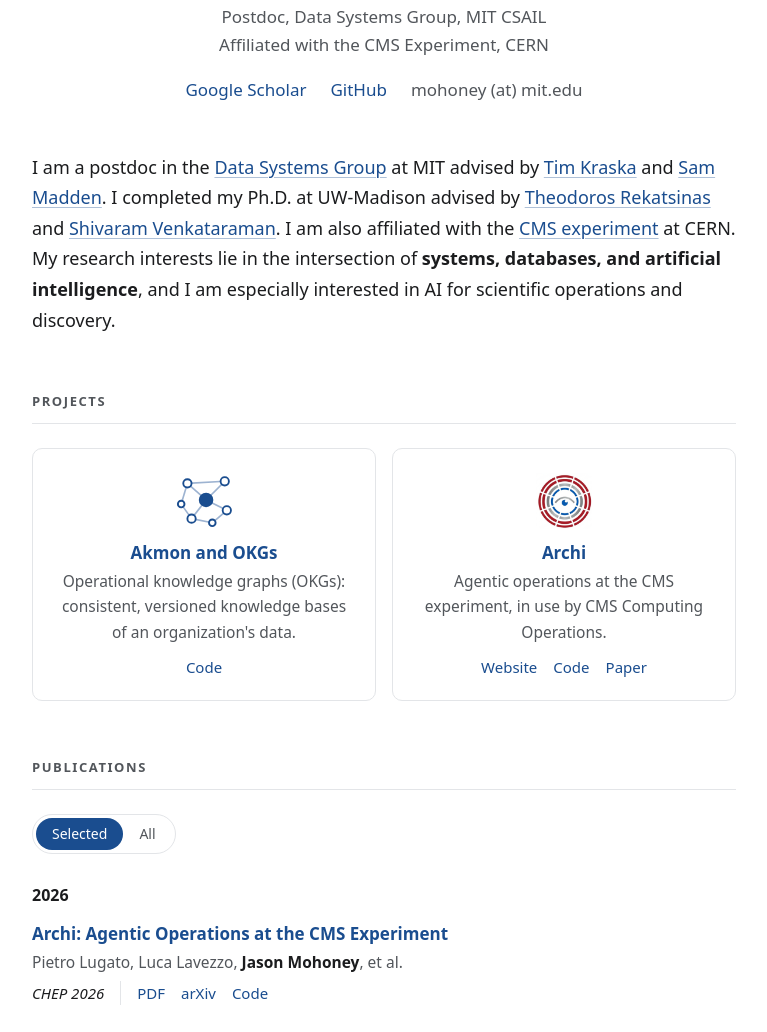
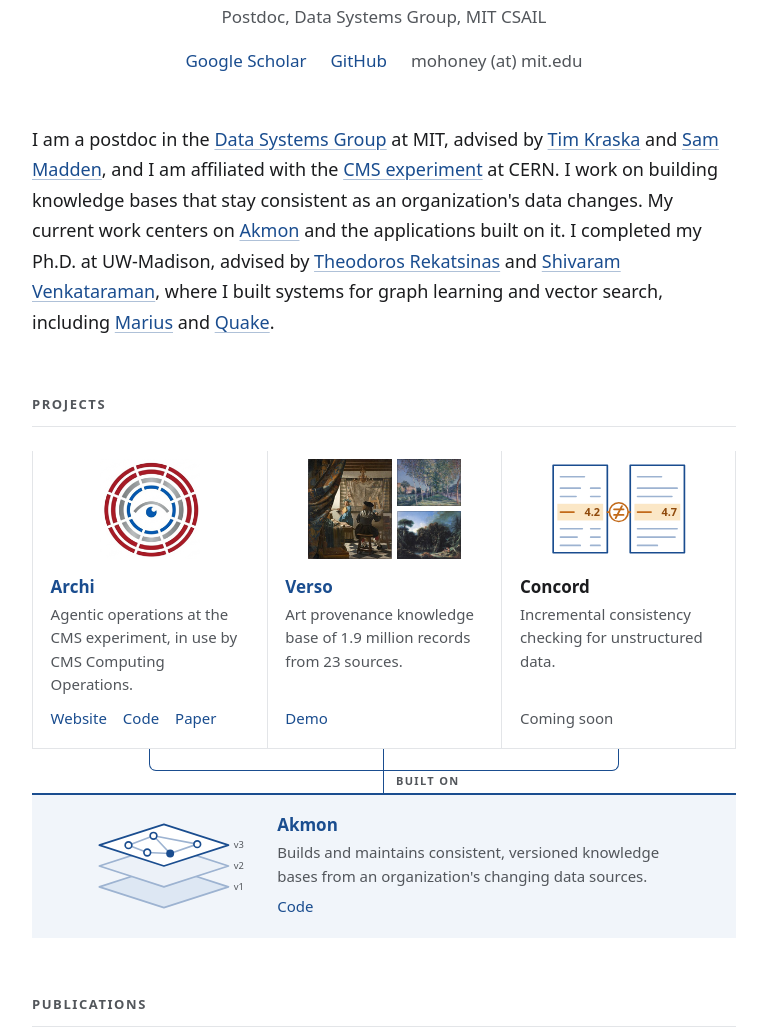
Before and after one commit to JasonMoho/JasonMoho.github.io, a plain HTML site: page index.html in a window 1280 px wide. Shown: the part 138-1170 px from the top of the page, without its empty margins (256-1023 px from the left). Drawn offline with Linux system fonts and the light colour scheme.

Commit message:
Redraw projects as a stack on Akmon; add Verso and Concord
Replace the two project cards with Archi, Verso and Concord standing on an Akmon slab, joined by a "Built on" bracket. Rewrite the preamble around consistent knowledge bases and Akmon, and drop the CMS line from the header.

Co-Authored-By: Claude Fable 5.2 <noreply@anthropic.com>

```diff
--- a/index.html
+++ b/index.html
@@ -104,15 +104,58 @@
   .venue:not(:last-child) { padding-right: 1rem; border-right: 1px solid var(--line); }
   .meta a { font-weight: 500; }
 
-  .projects { display: grid; grid-template-columns: repeat(auto-fit, minmax(17rem, 1fr)); gap: 1rem; }
-  .project { display: flex; flex-direction: column; align-items: center; text-align: center; gap: 0.75rem; padding: 1.5rem 1.5rem 1.25rem; border: 1px solid var(--line); border-radius: 10px; transition: border-color 0.15s, box-shadow 0.15s; }
-  .project:hover { border-color: #c5d2e3; box-shadow: 0 2px 10px rgba(26, 77, 143, 0.07); }
-  .project-art { flex: none; width: 3.5rem; height: 3.5rem; }
-  /* The body fills the card's height so each card's links sit on the same line. */
-  .project-body { min-width: 0; flex: 1; display: flex; flex-direction: column; align-items: center; }
-  .project-name { font-size: 1.0625rem; font-weight: 600; line-height: 1.45; margin: 0 0 0.2rem; }
-  .project-desc { color: var(--muted); font-size: 0.96875rem; line-height: 1.65; margin: 0 0 0.6rem; }
-  .project .meta { margin-top: auto; justify-content: center; }
+  /* A stack diagram: three projects stand on the Akmon slab. Akmon comes first in the
+     markup and is drawn last, so screen readers meet the foundation first. */
+  .stack { display: flex; flex-direction: column-reverse; --art-h: 6.25rem; }
+  .stack-apps { display: grid; grid-template-columns: repeat(3, 1fr); border-bottom: 1px solid var(--line); }
+  /* A bracket gathers the three projects into one line that runs down into Akmon. */
+  .built-on { position: relative; height: 2.75rem; }
+  .built-on::before { content: ""; position: absolute; left: 16.667%; right: 16.667%; top: 0; height: 50%; border: 1.5px solid var(--accent); border-top: 0; border-radius: 0 0 7px 7px; }
+  .built-on::after { content: ""; position: absolute; left: calc(50% - 0.75px); top: 0; bottom: 0; border-left: 1.5px solid var(--accent); }
+  .built-on span { position: absolute; left: calc(50% + 0.75rem); bottom: 0.2rem; font-size: 0.6875rem; font-weight: 600; letter-spacing: 0.12em; text-transform: uppercase; color: var(--muted); }
+  .app { display: flex; flex-direction: column; padding: 0.5rem 1.1rem 1.1rem; border-left: 1px solid var(--line); }
+  .app:last-child { border-right: 1px solid var(--line); }
+  .app-art { display: flex; justify-content: center; align-items: center; height: var(--art-h); margin-bottom: 1rem; }
+  .app-art > img, .app-art > svg { display: block; height: 100%; width: auto; }
+  /* Verso shows three paintings hung together: one tall, two wide. */
+  .hang { display: flex; gap: 5px; height: 100%; }
+  .hang-col { display: flex; flex-direction: column; gap: 5px; }
+  .hang img { display: block; width: auto; outline: 1px solid rgba(27, 28, 30, 0.2); outline-offset: -1px; }
+  .hang > img { height: var(--art-h); }
+  .hang-col img { height: calc((var(--art-h) - 5px) / 2); }
+  .app-body { flex: 1; display: flex; flex-direction: column; min-width: 0; }
+  /* Line drawings share one pen: blue outlines, white fills, amber for the thing being flagged. */
+  .art { fill: none; stroke-width: 1.6; stroke-linecap: round; stroke-linejoin: round; }
+  .ink { stroke: var(--accent); }
+  .soft { stroke: #9db3d1; }
+  .flag { stroke: #c26a1a; }
+  .paper { fill: #fff; }
+  .dot { fill: var(--accent); stroke: none; }
+  .flag-dot { fill: #c26a1a; stroke: none; }
+  .tint-row { fill: #fbe7c6; stroke: none; }
+  .plate-1 { fill: #dde7f3; } .plate-2 { fill: #ecf1f8; }
+  .art text.num { fill: #8f4a0c; font-weight: 700; font-size: 10.5px; }
+  .art text { fill: var(--muted); stroke: none; font: 500 9px system-ui, -apple-system, "Segoe UI", Roboto, sans-serif; }
+  .stack-base { display: flex; align-items: center; justify-content: center; gap: 1.75rem; background: #f1f5fa; border-top: 2px solid var(--accent); padding: 1.1rem 1.25rem 1.2rem; }
+  .base-art { flex: none; height: var(--art-h); }
+  .base-art svg { display: block; height: 100%; width: auto; }
+  .proj-name { font-size: 1.0625rem; font-weight: 600; line-height: 1.45; margin: 0; }
+  .proj-desc { color: var(--muted); font-size: 0.9375rem; line-height: 1.55; margin: 0.25rem 0 0.6rem; }
+  .stack-base .proj-desc { max-width: 25rem; margin-bottom: 0.4rem; }
+  .stack .meta { margin-top: auto; }
+  .stack .soon { color: var(--muted); }
+  @media (max-width: 40rem) {
+    /* On a phone the three projects pile up, picture beside text, still resting on Akmon. */
+    .stack { --art-h: 4rem; }
+    .stack-apps { grid-template-columns: 1fr; }
+    .built-on { height: 2.25rem; }
+    .built-on::before { display: none; }
+    .app { flex-direction: row; align-items: center; gap: 1rem; padding: 1rem; border-right: 1px solid var(--line); border-top: 1px solid var(--line); }
+    .app-art { flex: none; width: 6.25rem; margin: 0; }
+    .stack-base { justify-content: flex-start; gap: 1rem; padding: 1rem; border-left: 1px solid transparent; border-right: 1px solid transparent; }
+    .base-art { width: 6.25rem; height: auto; }
+    .base-art svg { width: 100%; height: auto; }
+  }
 
   .pub-filter { display: inline-flex; margin: 0 0 1.75rem; padding: 3px; border: 1px solid var(--line); border-radius: 999px; }
   .pub-filter button { font: inherit; font-size: 0.875rem; font-weight: 500; color: var(--muted); background: none; border: 0; border-radius: 999px; padding: 0.3rem 1rem; cursor: pointer; }
@@ -133,7 +176,7 @@
     .page { padding: 0; max-width: none; }
     .pub-filter { display: none !important; }
     .show-selected .pub, .show-selected .pub-year { display: block !important; }
-    .project { break-inside: avoid; box-shadow: none; }
+    .stack { break-inside: avoid; }
     .pub, .row { break-inside: avoid; }
     h2 { break-after: avoid; }
   }
@@ -155,7 +198,7 @@
 <div class="page">
   <header>
     <h1>Jason Mohoney</h1>
-    <p class="role">Postdoc, Data Systems Group, MIT CSAIL<br>Affiliated with the CMS Experiment, CERN</p>
+    <p class="role">Postdoc, Data Systems Group, MIT CSAIL</p>
     <ul class="links">
       <li><a href="https://scholar.google.com/citations?user=MT0bFLcAAAAJ&amp;hl=en">Google Scholar</a></li>
       <li><a href="https://github.com/JasonMoho">GitHub</a></li>
@@ -163,38 +206,37 @@
     </ul>
   </header>
   <main>
-    <p class="bio">I am a postdoc in the <a href="https://dsg.csail.mit.edu/">Data Systems Group</a> at MIT advised by <a href="https://people.csail.mit.edu/kraska/">Tim Kraska</a> and <a href="https://people.csail.mit.edu/madden/">Sam Madden</a>. I completed my Ph.D. at UW-Madison advised by <a href="https://thodrek.github.io">Theodoros Rekatsinas</a> and <a href="https://shivaram.org">Shivaram Venkataraman</a>. I am also affiliated with the <a href="https://cms.cern/">CMS experiment</a> at CERN. My research interests lie in the intersection of <b>systems, databases, and artificial intelligence</b>, and I am especially interested in AI for scientific operations and discovery.</p>
+    <p class="bio">I am a postdoc in the <a href="https://dsg.csail.mit.edu/">Data Systems Group</a> at MIT, advised by <a href="https://people.csail.mit.edu/kraska/">Tim Kraska</a> and <a href="https://people.csail.mit.edu/madden/">Sam Madden</a>, and I am affiliated with the <a href="https://cms.cern/">CMS experiment</a> at CERN. I work on building knowledge bases that stay consistent as an organization's data changes. My current work centers on <a href="https://github.com/mitdbg/akmon">Akmon</a> and the applications built on it. I completed my Ph.D. at UW-Madison, advised by <a href="https://thodrek.github.io">Theodoros Rekatsinas</a> and <a href="https://shivaram.org">Shivaram Venkataraman</a>, where I built systems for graph learning and vector search, including <a href="https://github.com/marius-team/marius">Marius</a> and <a href="https://github.com/marius-team/quake">Quake</a>.</p>
 
     <section id="projects">
       <h2>Projects</h2>
-      <ul class="projects">
-        <li class="project">
-          <!-- A small knowledge graph: one highlighted node linked to the rest. -->
-          <svg class="project-art" viewBox="3 6 54 54" aria-hidden="true">
-            <g stroke="#9db3d1" stroke-width="1.6">
-              <line x1="32" y1="32" x2="14" y2="16"/><line x1="32" y1="32" x2="50" y2="14"/>
-              <line x1="32" y1="32" x2="52" y2="42"/><line x1="32" y1="32" x2="18" y2="50"/>
-              <line x1="14" y1="16" x2="50" y2="14"/><line x1="52" y1="42" x2="38" y2="54"/>
-              <line x1="18" y1="50" x2="38" y2="54"/><line x1="14" y1="16" x2="8" y2="36"/>
-              <line x1="8" y1="36" x2="18" y2="50"/>
-            </g>
-            <g fill="#ffffff" stroke="#1a4d8f" stroke-width="1.8">
-              <circle cx="14" cy="16" r="4"/><circle cx="50" cy="14" r="4"/><circle cx="52" cy="42" r="4"/>
-              <circle cx="18" cy="50" r="4"/><circle cx="38" cy="54" r="3.2"/><circle cx="8" cy="36" r="3.2"/>
-            </g>
-            <circle cx="32" cy="32" r="7" fill="#1a4d8f"/>
+      <div class="stack">
+        <div class="stack-base">
+          <!-- Graph versions stacked like strata: each publish adds a complete new layer and leaves the old ones intact. -->
+          <div class="base-art">
+            <svg class="art" viewBox="0 0 152 96" aria-hidden="true">
+              <path class="soft plate-1" d="M8 68 70 48 132 68 70 88Z"/>
+              <path class="soft plate-2" d="M8 48 70 28 132 48 70 68Z"/>
+              <path class="ink paper" d="M8 28 70 8 132 28 70 48Z"/>
+              <path class="soft" d="M36 28 60 19M60 19 102 27M60 19 76 36M76 36 102 27M36 28 54 35M54 35 76 36"/>
+              <g class="ink paper"><circle cx="36" cy="28" r="3.2"/><circle cx="60" cy="19" r="3.2"/><circle cx="102" cy="27" r="3.2"/><circle cx="54" cy="35" r="3.2"/></g>
+              <circle class="dot" cx="76" cy="36" r="3.8"/>
+              <text x="137" y="31">v3</text><text x="137" y="51">v2</text><text x="137" y="71">v1</text>
             </svg>
-          <div class="project-body">
-            <h3 class="project-name"><a href="https://github.com/mitdbg/akmon">Akmon and OKGs</a></h3>
-            <p class="project-desc">Operational knowledge graphs (OKGs): consistent, versioned knowledge bases of an organization's data.</p>
+          </div>
+          <div class="stack-base-text">
+            <h3 class="proj-name"><a href="https://github.com/mitdbg/akmon">Akmon</a></h3>
+            <p class="proj-desc">Builds and maintains consistent, versioned knowledge bases from an organization's changing data sources.</p>
             <div class="meta"><a href="https://github.com/mitdbg/akmon">Code</a></div>
           </div>
-        </li>
-        <li class="project">
-          <img class="project-art" src="images/archi.png" alt="" width="64" height="64">
-          <div class="project-body">
-            <h3 class="project-name"><a href="https://archi-physics.github.io/archi/">Archi</a></h3>
-            <p class="project-desc">Agentic operations at the CMS experiment, in use by CMS Computing Operations.</p>
+        </div>
+        <div class="built-on" aria-hidden="true"><span>Built on</span></div>
+        <ul class="stack-apps" aria-label="Built on Akmon">
+          <li class="app">
+            <div class="app-art"><img src="images/archi.png" alt="" width="192" height="192"></div>
+            <div class="app-body">
+              <h3 class="proj-name"><a href="https://archi-physics.github.io/archi/">Archi</a></h3>
+              <p class="proj-desc">Agentic operations at the CMS experiment, in use by CMS Computing Operations.</p>
               <div class="meta">
                 <a href="https://archi-physics.github.io/archi/">Website</a>
                 <a href="https://github.com/archi-physics/archi">Code</a>
@@ -202,7 +244,49 @@
               </div>
             </div>
           </li>
+          <li class="app">
+            <!-- Three works whose records Verso holds. Public-domain reproductions from Wikimedia Commons. -->
+            <div class="app-art">
+              <div class="hang">
+                <img src="images/verso-vermeer.jpg" width="330" height="392" alt="Johannes Vermeer, The Art of Painting">
+                <div class="hang-col">
+                  <img src="images/verso-sisley.jpg" width="330" height="246" alt="Alfred Sisley, Avenue of Poplars near Moret-sur-Loing">
+                  <img src="images/verso-boucher.jpg" width="330" height="251" alt="François Boucher, The Forest">
+                </div>
+              </div>
+            </div>
+            <div class="app-body">
+              <h3 class="proj-name"><a href="https://almagest.128-52-138-205.sslip.io/provenance">Verso</a></h3>
+              <p class="proj-desc">Art provenance knowledge base of 1.9 million records from 23 sources.</p>
+              <div class="meta"><a href="https://almagest.128-52-138-205.sslip.io/provenance">Demo</a></div>
+            </div>
+          </li>
+          <li class="app">
+            <!-- Two documents state the same figure differently: a table on the left, a report on the right, and a "not equal" mark between them. -->
+            <div class="app-art">
+              <svg class="art" viewBox="0 0 134 96" aria-hidden="true">
+                <rect class="ink paper" x="4" y="6" width="52" height="84"/>
+                <rect class="ink paper" x="78" y="6" width="52" height="84"/>
+                <rect class="tint-row" x="8" y="43" width="44" height="16"/>
+                <rect class="tint-row" x="82" y="43" width="44" height="16"/>
+                <path class="soft" d="M11 17H34M11 28H30M40 28H49M11 36H26M40 36H49M11 67H32M40 67H49M11 75H27M40 75H49M11 83H30M40 83H49"/>
+                <path class="soft" d="M85 17H108M85 28H123M85 36H118M85 67H123M85 75H121M85 83H104"/>
+                <path class="flag" d="M11 51H24M85 51H98"/>
+                <text class="num" x="49" y="54.6" text-anchor="end">4.2</text>
+                <text class="num" x="123" y="54.6" text-anchor="end">4.7</text>
+                <path class="flag" d="M56 51H58M76 51H78"/>
+                <circle class="flag paper" cx="67" cy="51" r="9"/>
+                <path class="flag" stroke-width="1.8" d="M62.5 48.3H71.5M62.5 53.7H71.5M70 45.3 64 56.7"/>
+              </svg>
+            </div>
+            <div class="app-body">
+              <h3 class="proj-name">Concord</h3>
+              <p class="proj-desc">Incremental consistency checking for unstructured data.</p>
+              <div class="meta"><span class="soon">Coming soon</span></div>
+            </div>
+          </li>
         </ul>
+      </div>
     </section>
 
     <section id="publications">
@@ -421,7 +505,7 @@
       </ul>
     </section>
   </main>
-  <footer>Last updated October 2026</footer>
+  <footer>Last updated November 2026</footer>
 </div>
 <script>
   // Publications open on the Selected view; the buttons switch between Selected and All.
```
Also changed, not shown: images/verso-boucher.jpg (added), images/verso-sisley.jpg (added), images/verso-vermeer.jpg (added). Lines whose indentation alone changed are shown as unchanged.
